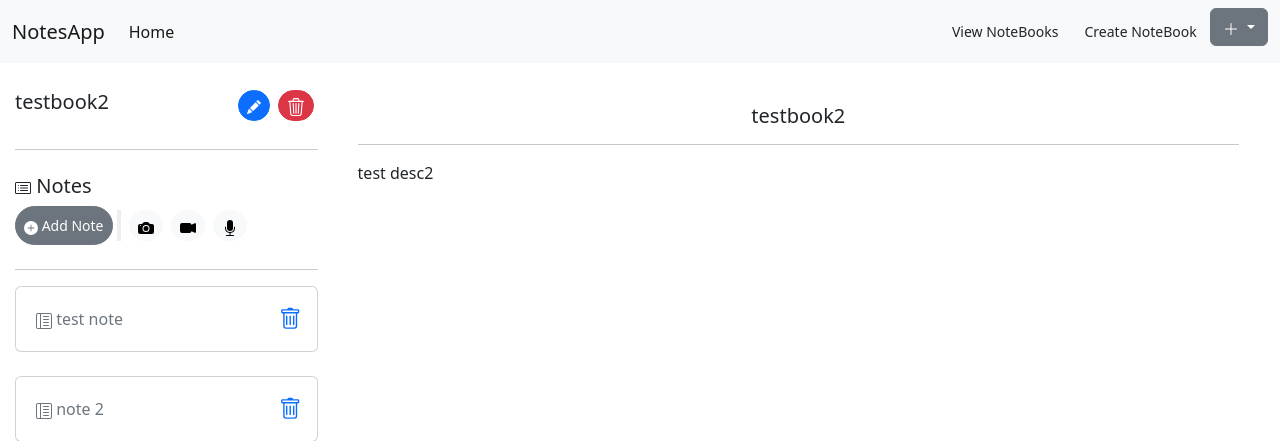
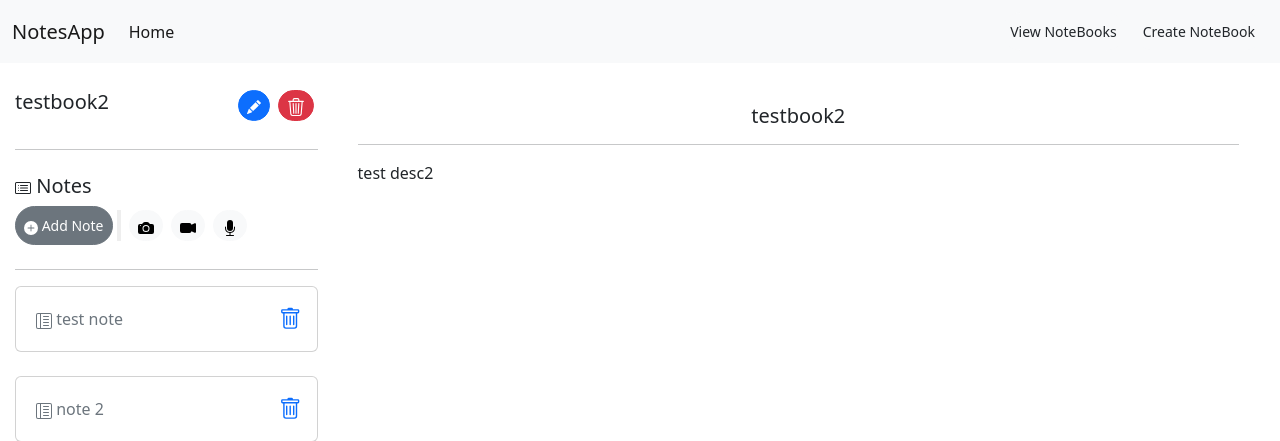
Before and after one commit to pj8912/notesapp-php, a PHP site: page /ckeditor/notes/createnotes.php?bid=1 in a window 1280 px wide. Shown: the top 441 px of the page. Run offline with PHP 8.4, Linux system fonts and the light colour scheme; data comes from the database, SQL or seed files in the repository; both versions use the stored data as it was after the commit; some libraries are stand-ins or nearby versions.

Commit message:
feature update delte note

```diff
--- a/includes/navbar.php
+++ b/includes/navbar.php
@@ -21,32 +21,7 @@ echo '
         <li class="nav-item m-1">
         <a class="nav-link btn btn-light text-dark  btn-sm rounded-5"  style="font-size:14px;"  href="http://localhost:4000/notebooks/create.php">Create NoteBook</a>
       </li>
-	<div class="dropdown">
-  		<a class="btn btn-secondary dropdown-toggle" href="#" role="button" id="dropdownMenuLink" data-bs-toggle="dropdown" aria-expanded="false">
-   		<svg xmlns="http://www.w3.org/2000/svg" width="16" height="16" fill="currentColor" class="bi bi-plus-lg" viewBox="0 0 16 16">
-  <path fill-rule="evenodd" d="M8 2a.5.5 0 0 1 .5.5v5h5a.5.5 0 0 1 0 1h-5v5a.5.5 0 0 1-1 0v-5h-5a.5.5 0 0 1 0-1h5v-5A.5.5 0 0 1 8 2Z"/>
-</svg>
 
-		</a>
-
-  <ul class="dropdown-menu" aria-labelledby="dropdownMenuLink">
-
-    <li><a class="dropdown-item" href="#">
-		 <a class="nav-link btn btn-light text-dark btn-sm rounded-5" style="font-size:14px;"   href="http://localhost:4000/notebooks/view_notebooks.php">View NoteBooks</a>
-	</a></li>
-
-
-<li><a class="dropdown-item" href="#">
-
-		  <a class="nav-link btn btn-light text-dark  btn-sm rounded-5"  style="font-size:14px;"  href="http://localhost:4000/notebooks/create.php">Create NoteBook</a>
-	</a></li>
-  </ul>
-</div>
-
-      </ul>
-
-
-    </div>
   </div>
   </nav>
 ';
--- a/notebooks/view_notebooks.php
+++ b/notebooks/view_notebooks.php
@@ -14,14 +14,14 @@ include_once '../includes/navbar.php';
         <!-- <p class="h2">Notebooks</p> -->
         <div class="">
             <h2 class="m-2">NoteBooks</h2>
-            <a href="create.php" class="rounded-5 btn btn-success btn-sm">
+            <!-- <a href="create.php" class="rounded-5 btn btn-success btn-sm">
                 <svg xmlns="http://www.w3.org/2000/svg" width="16" height="16" fill="currentColor" class="bi bi-journal-plus" viewBox="0 0 16 16">
                     <path fill-rule="evenodd" d="M8 5.5a.5.5 0 0 1 .5.5v1.5H10a.5.5 0 0 1 0 1H8.5V10a.5.5 0 0 1-1 0V8.5H6a.5.5 0 0 1 0-1h1.5V6a.5.5 0 0 1 .5-.5z"></path>
                     <path d="M3 0h10a2 2 0 0 1 2 2v12a2 2 0 0 1-2 2H3a2 2 0 0 1-2-2v-1h1v1a1 1 0 0 0 1 1h10a1 1 0 0 0 1-1V2a1 1 0 0 0-1-1H3a1 1 0 0 0-1 1v1H1V2a2 2 0 0 1 2-2z"></path>
                     <path d="M1 5v-.5a.5.5 0 0 1 1 0V5h.5a.5.5 0 0 1 0 1h-2a.5.5 0 0 1 0-1H1zm0 3v-.5a.5.5 0 0 1 1 0V8h.5a.5.5 0 0 1 0 1h-2a.5.5 0 0 1 0-1H1zm0 3v-.5a.5.5 0 0 1 1 0v.5h.5a.5.5 0 0 1 0 1h-2a.5.5 0 0 1 0-1H1z"></path>
                 </svg>
                 Create Notebook
-            </a>
+            </a> -->
         </div>
         <?php
 
--- a/notes/createnotes.php
+++ b/notes/createnotes.php
@@ -42,7 +42,7 @@ if (isset($_REQUEST['bid'])) {
                         <path fill-rule="evenodd" d="M12.854.146a.5.5 0 0 0-.707 0L10.5 1.793 14.207 5.5l1.647-1.646a.5.5 0 0 0 0-.708l-3-3zm.646 6.061L9.793 2.5 3.293 9H3.5a.5.5 0 0 1 .5.5v.5h.5a.5.5 0 0 1 .5.5v.5h.5a.5.5 0 0 1 .5.5v.5h.5a.5.5 0 0 1 .5.5v.207l6.5-6.5zm-7.468 7.468A.5.5 0 0 1 6 13.5V13h-.5a.5.5 0 0 1-.5-.5V12h-.5a.5.5 0 0 1-.5-.5V11h-.5a.5.5 0 0 1-.5-.5V10h-.5a.499.499 0 0 1-.175-.032l-.179.178a.5.5 0 0 0-.11.168l-2 5a.5.5 0 0 0 .65.65l5-2a.5.5 0 0 0 .168-.11l.178-.178z" />
                     </svg>
                 </a>
-                <a style="" class="btn btn-danger ml-auto rounded-5 btn-sm  m-1" data-bs-toggle="tooltip" data-bs-placement="bottom" title="delete book" href="../books/editbook.php?bid=<?php echo $bid; ?>">
+                <a style="" class="btn btn-danger ml-auto rounded-5 btn-sm  m-1" data-bs-toggle="tooltip" data-bs-placement="bottom" title="delete book" href="deletebooks.php?bid=<?php echo $bid;?>">
                     <svg xmlns="http://www.w3.org/2000/svg" width="18" height="18" fill="currentColor" class="bi bi-trash3" viewBox="0 0 16 16">
                         <path d="M6.5 1h3a.5.5 0 0 1 .5.5v1H6v-1a.5.5 0 0 1 .5-.5ZM11 2.5v-1A1.5 1.5 0 0 0 9.5 0h-3A1.5 1.5 0 0 0 5 1.5v1H2.506a.58.58 0 0 0-.01 0H1.5a.5.5 0 0 0 0 1h.538l.853 10.66A2 2 0 0 0 4.885 16h6.23a2 2 0 0 0 1.994-1.84l.853-10.66h.538a.5.5 0 0 0 0-1h-.995a.59.59 0 0 0-.01 0H11Zm1.958 1-.846 10.58a1 1 0 0 1-.997.92h-6.23a1 1 0 0 1-.997-.92L3.042 3.5h9.916Zm-7.487 1a.5.5 0 0 1 .528.47l.5 8.5a.5.5 0 0 1-.998.06L5 5.03a.5.5 0 0 1 .47-.53Zm5.058 0a.5.5 0 0 1 .47.53l-.5 8.5a.5.5 0 1 1-.998-.06l.5-8.5a.5.5 0 0 1 .528-.47ZM8 4.5a.5.5 0 0 1 .5.5v8.5a.5.5 0 0 1-1 0V5a.5.5 0 0 1 .5-.5Z" />
                     </svg>
```
Also changed, not shown: notes/deletebooks.php (added, +16 -0 lines), notes/viewnotes.php (+8 -1 lines), notes/deletebook.php (added), notesapp.db.
